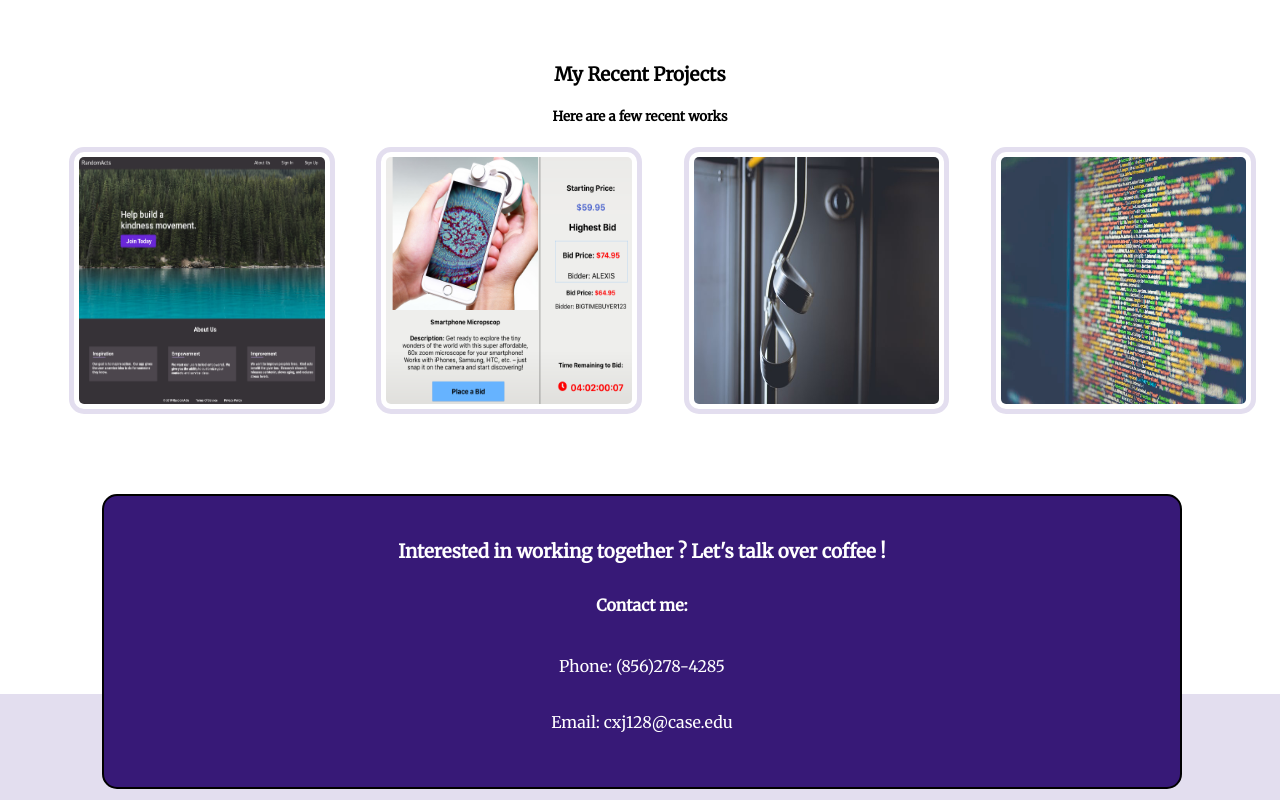
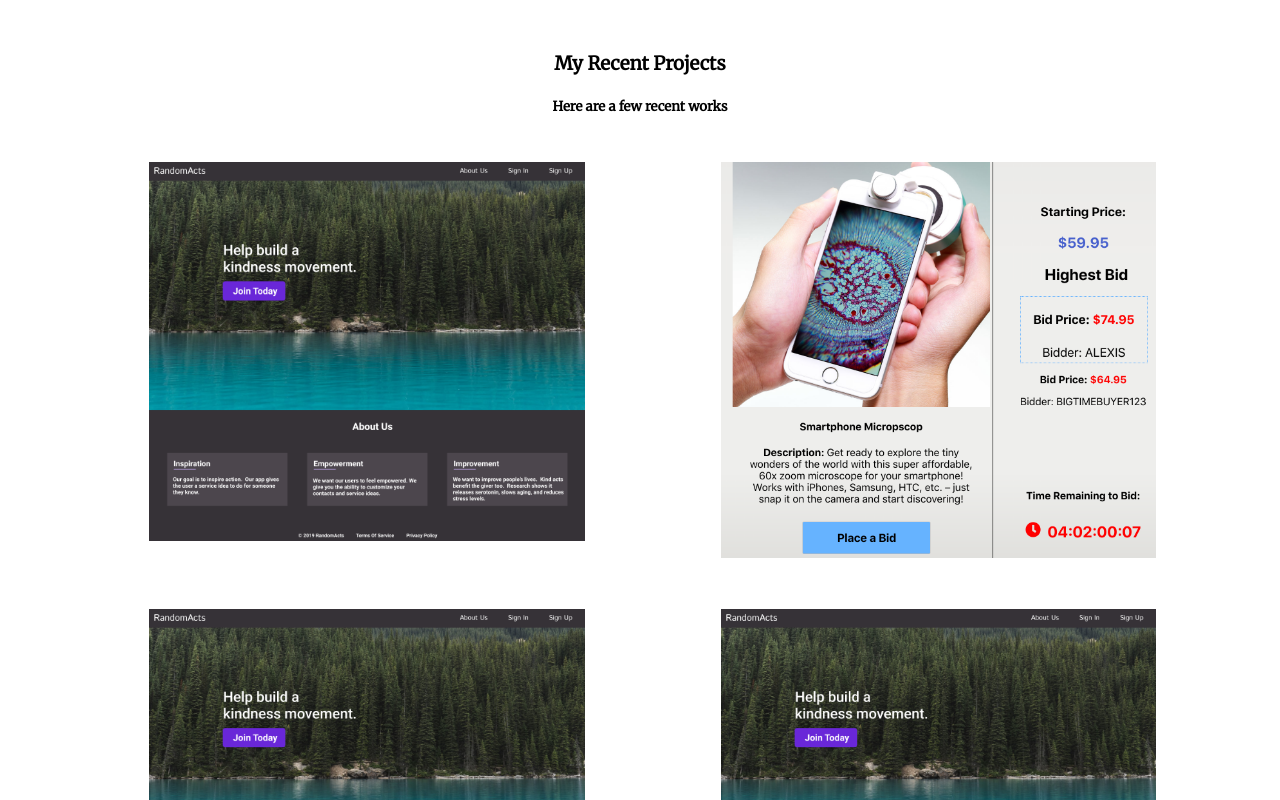
Before and after one commit to cjgodfather/portfolio, a React (Create React App) app: page / in a window 1280 px wide. Shown: the part 1720-2520 px from the top of the page. Built offline with nearby package versions, Linux system fonts and the light colour scheme.

Commit message:
update project

```diff
--- a/src/components/projects.js
+++ b/src/components/projects.js
@@ -6,37 +6,32 @@ const Projects = props => {
       <h3>My Recent Projects</h3>
       <h5>Here are a few recent works</h5>
       <div id="projects_list">
-        <div id="project">
-          <img src="/pictures/random-acts.png" alt="react" />
-          <div id="title">
-            <a href="https://github.com/buildweek-random-acts-generator/UI-CJ">
-              <h5>Random Acts Generators</h5>
-            </a>
-            <p id="details">fadsfdasfadsfadsfdaf</p>
+        <div class="container">
+          <img src="pictures/random-acts.png" alt="random_act" class="image" />
+          <div class="overlay">
+            <div class="text">Random Act</div>
           </div>
         </div>
-        <div id="project">
-          <img src="/pictures/silent-auction.png" alt="django" />
-          <div id="title">
-            <a href="https://elegant-lamport-acc837.netlify.com/">
-              <h5>Silent Auction</h5>
-            </a>
+        <div class="container">
+          <img
+            src="pictures/silent-auction.png"
+            alt="random_act"
+            class="image"
+          />
+          <div class="overlay">
+            <div class="text">Silent Auction</div>
           </div>
         </div>
-        <div id="project">
-          <img src="/pictures/hooks.png" alt="hooks" />
-          <div id="title">
-            <a href="#">
-              <p>Title</p>
-            </a>
+        <div class="container">
+          <img src="pictures/random-acts.png" alt="random_act" class="image" />
+          <div class="overlay">
+            <div class="text">Hello World</div>
           </div>
         </div>
-        <div id="project">
-          <img src="/pictures/scrapy.png" alt="project" />
-          <div id="title">
-            <a pef="#">
-              <p>Title</p>
-            </a>
+        <div class="container">
+          <img src="pictures/random-acts.png" alt="random_act" class="image" />
+          <div class="overlay">
+            <div class="text">Hello World</div>
           </div>
         </div>
       </div>
--- a/src/index.css
+++ b/src/index.css
@@ -37,7 +37,7 @@ li {
   margin-left: 50px;
 }
 
-img {
+#nav img {
   background-color: #fff;
   padding: 5px;
   margin: 10px 20px;
@@ -153,43 +153,49 @@ h2 {
   justify-content: center;
   width: 100%;
   flex-wrap: wrap;
+  justify-content: space-evenly;
   margin: 0 1% 0 1%;
 }
 
-#projects a {
-  text-decoration: none;
-  color: white;
+.container {
+  position: relative;
+  width: 34%;
+  margin: 2% 0;
 }
 
-#project {
-  width: 20%;
-  position: relative;
-  margin: 0 2%;
+.image {
+  display: block;
+  width: 100%;
+  height: auto;
 }
 
-#project img {
-  width: 96%;
-  margin: 0 2%;
+.overlay {
+  position: absolute;
+  top: 0;
+  bottom: 0;
+  left: 0;
+  right: 0;
   height: 100%;
-  overflow: auto;
+  width: 100%;
+  opacity: 0;
+  transition: 0.5s ease;
+  background-color: #371977;
 }
 
-#project #title h5 {
-  position: absolute;
-  left: 5%;
-  top: 50%;
-  font-size: 8px;
-  color: white;
-  display: none;
+.container:hover .overlay {
+  opacity: 1;
 }
 
-#project #title p {
+.text {
+  color: white;
+  font-size: 20px;
   position: absolute;
-  left: 10%;
-  top: 60%;
-  font-size: 8px;
-  color: white;
-  display: none;
+  top: 50%;
+  left: 50%;
+  -webkit-transform: translate(-50%, -50%);
+  -ms-transform: translate(-50%, -50%);
+  transform: translate(-50%, -50%);
+  text-align: center;
 }
 
 #blogs {
@@ -350,7 +356,7 @@ h2 {
     font-size: 0.5em;
   }
 
-  img {
+  #about img {
     border: 1px solid #e3deef;
     border-radius: 10px;
   }
@@ -385,16 +391,15 @@ h2 {
   }
 
   #projects #projects_list {
-    display: flex;
     flex-direction: column;
     width: 100%;
     flex-wrap: wrap;
-    margin: 0 1% 0 1%;
+    justify-content: center;
   }
 
-  #project {
+  .container {
     width: 80%;
-    margin: 0 10%;
+    margin: 2% 10%;
   }
 
   #footer p {
```
